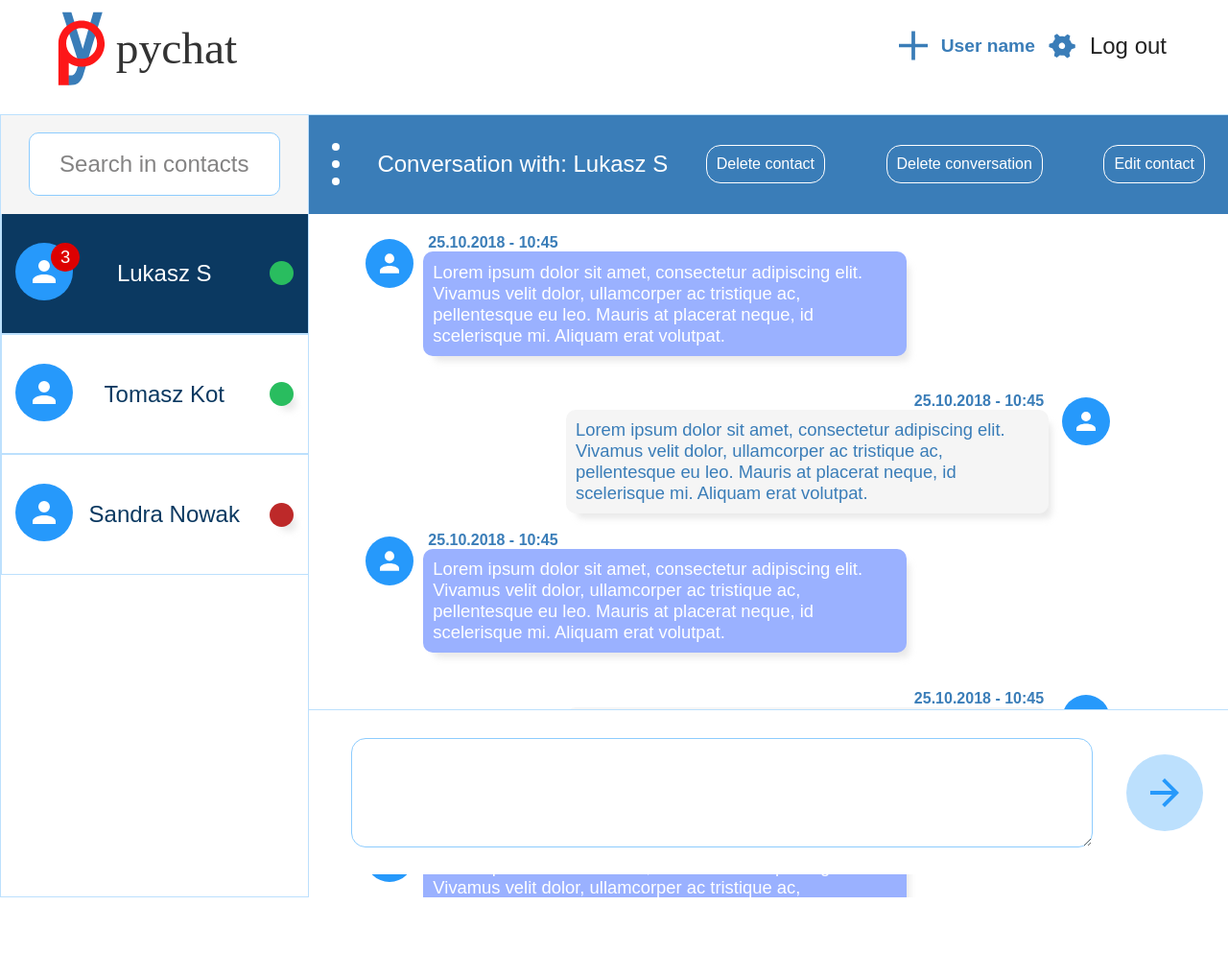
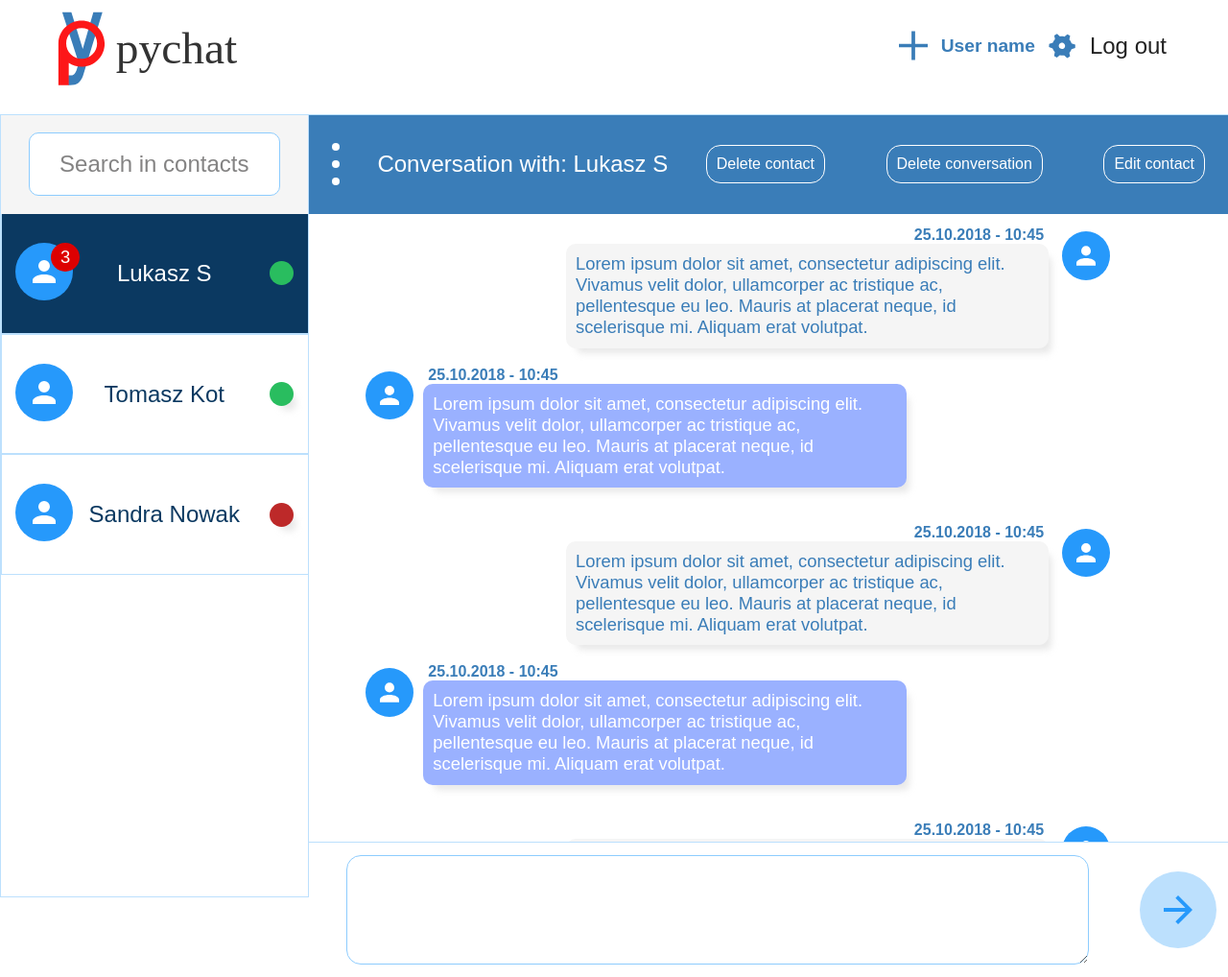
Before and after one commit to lStrachanowski/pychat, a Flask app: page /chat in a window 1280 px wide. Shown: the part 14-1032 px from the top of the page at 96% size. Run offline with Flask 2, Linux system fonts and the light colour scheme.

Commit message:
input textbox repositioned

```diff
--- a/static/css/main.css
+++ b/static/css/main.css
@@ -652,14 +652,14 @@ input{
  }
 
  .input-container-style{
-     width: 100%;
+     width: 75%;
      display: flex;
-     justify-content: space-evenly;
+     justify-content: space-around;
      align-items: center;
-     padding: 3% 1%;
+     padding: 1% 1%;
      position: -webkit-sticky; /* Safari */
-     position: sticky;
-     top: 50vh;
+     position: fixed;
+     bottom: 0;
      background-color: white;
      z-index: 1;
      border-top: 1px solid #BCE0FD;
```
